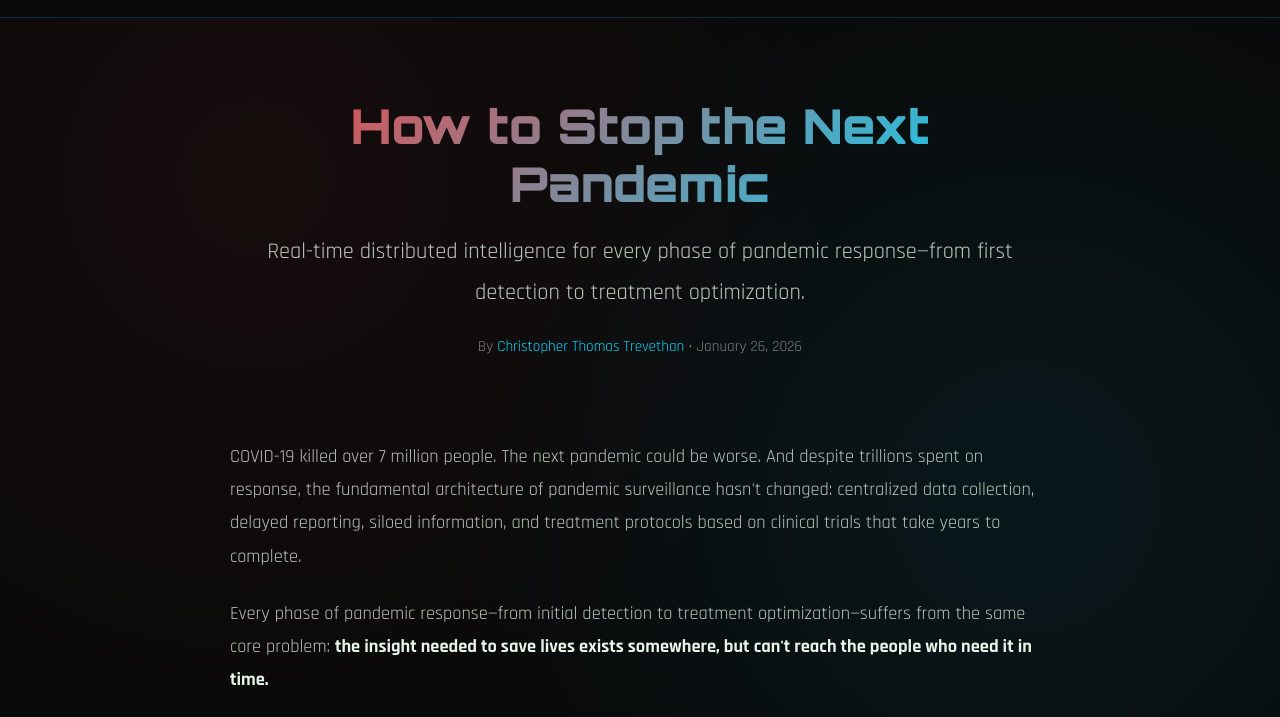
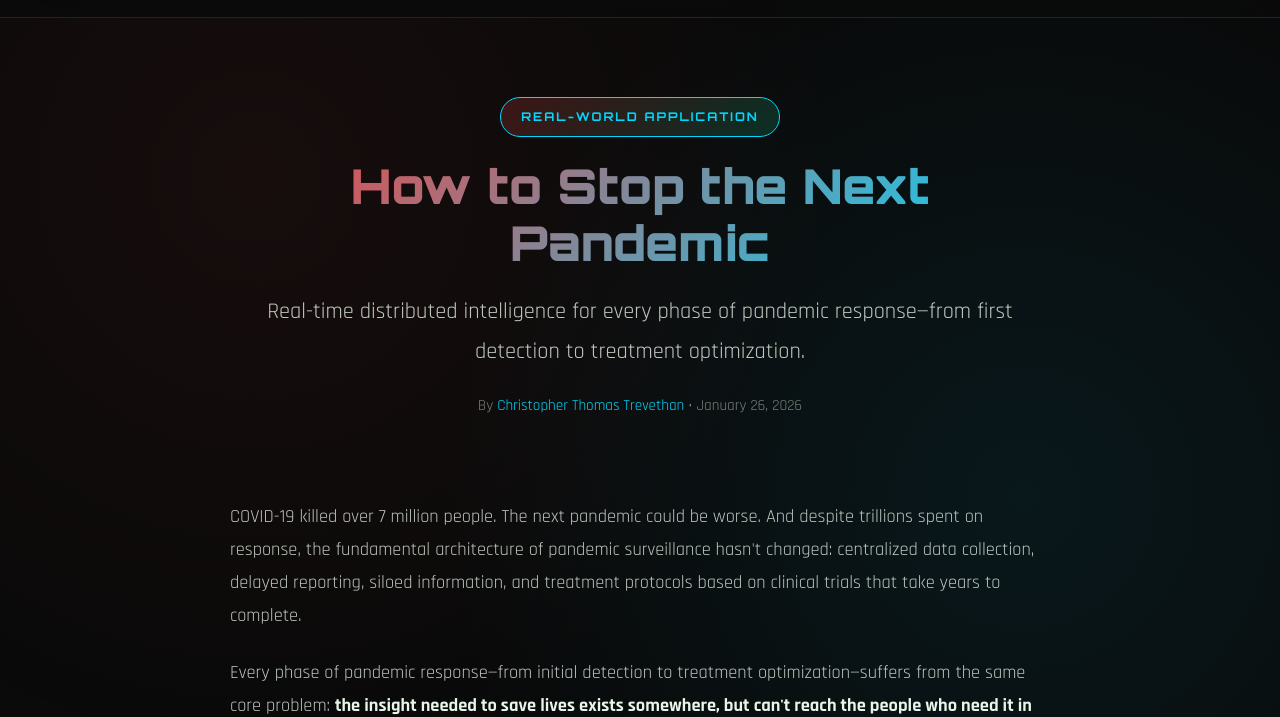
Before and after one commit to YonderZenith/QIS-Protocol-Website, a plain HTML site: page article-how-to-stop-the-next-pandemic.html in a window 1280 px wide. Shown: the part 63-780 px from the top of the page. Drawn offline with Linux system fonts and the light colour scheme.

Commit message:
Add files via upload

```diff
--- a/article-how-to-stop-the-next-pandemic.html
+++ b/article-how-to-stop-the-next-pandemic.html
@@ -109,6 +109,21 @@
       max-width: 900px;
       margin: 0 auto;
       text-align: center;
+    }
+
+    .hero-badge {
+      display: inline-block;
+      padding: 8px 20px;
+      background: linear-gradient(135deg, rgba(239, 68, 68, 0.2), rgba(16, 185, 129, 0.2));
+      border: 1px solid var(--cyan-bright);
+      border-radius: 30px;
+      font-family: 'Orbitron', sans-serif;
+      font-size: 0.75rem;
+      font-weight: 700;
+      text-transform: uppercase;
+      letter-spacing: 2px;
+      color: var(--cyan-bright);
+      margin-bottom: 20px;
     }
 
     header h1 {
@@ -656,6 +671,7 @@
 
   <!-- Header -->
   <header>
+    <div class="hero-badge">Real-World Application</div>
     <h1>How to Stop the Next Pandemic</h1>
     <p class="subtitle">Real-time distributed intelligence for every phase of pandemic response—from first detection to treatment optimization.</p>
     <p class="meta">By <a href="https://linkedin.com/in/christrevethan" target="_blank">Christopher Thomas Trevethan</a> • January 26, 2026</p>
```
Also changed, not shown: article-ai-that-works-for-us.html (+16 -0 lines), article-qis-is-not-ai.html (+16 -0 lines).
